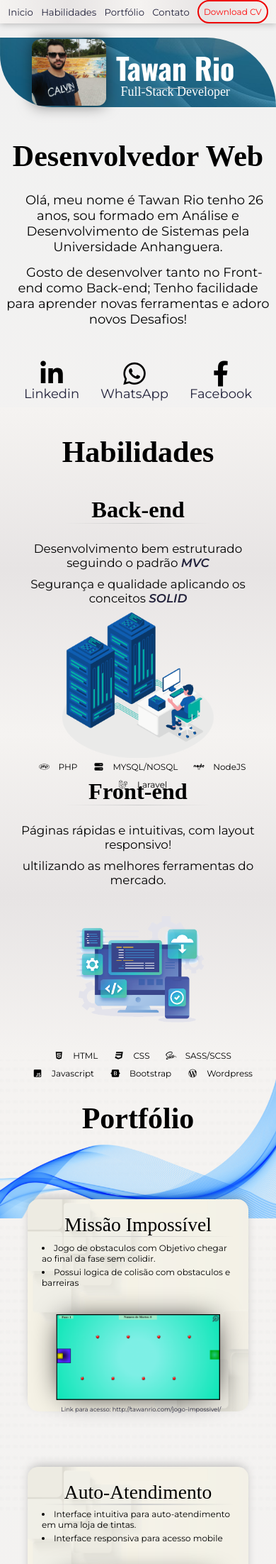
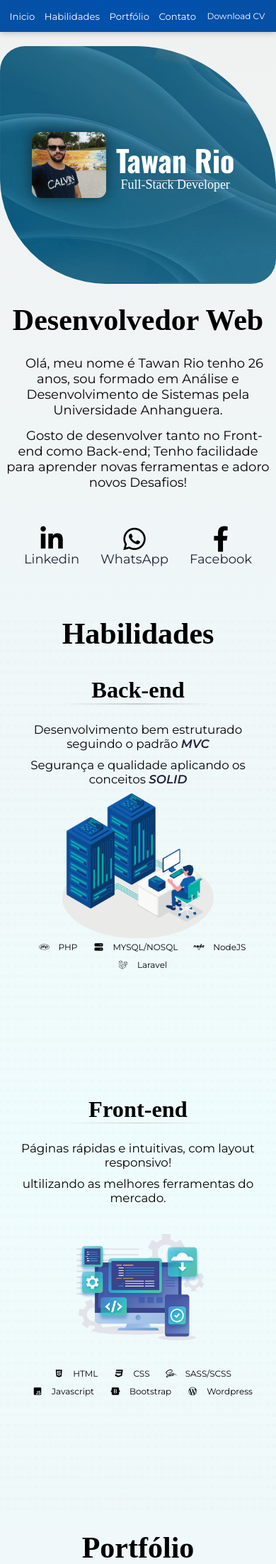
Before and after one commit to tawanrio/meu-site, a PHP site: page / in a window 390 px wide. Shown: the top 2204 px of the page at 71% size. Run offline with PHP 8.4, Linux system fonts and the light colour scheme; some libraries are stand-ins or nearby versions; some web fonts are replaced.

Commit message:
22/07 final

```diff
--- a/assets/css/style.css
+++ b/assets/css/style.css
@@ -61,6 +61,7 @@ header .home {
   text-align: center;
   flex-direction: column;
   padding: 2%;
+  height: 65;
 }
 header .home-content {
   font-size: 1.1rem;
@@ -68,7 +69,7 @@ header .home-content {
 }
 @media (max-width: 425px) {
   header .home-content {
-    margin-top: 10%;
+    margin-top: 5%;
   }
 }
 header .home-content-title {
@@ -78,13 +79,8 @@ header .home-content-title {
   text-align: center;
   text-align: center;
 }
-@media (max-width: 425px) {
-  header .home-content-title {
-    font-size: 3.5rem;
-  }
-}
 header .home-content-desc {
-  margin-top: 20px;
+  margin-top: 5%;
 }
 @media (max-width: 425px) {
   header .home-content-desc {
@@ -119,7 +115,7 @@ header .home-social-media a {
 }
 @media (max-width: 425px) {
   header .home-social-media a {
-    margin: 0 15px;
+    margin: 1% 15px;
   }
 }
 header .home-social-media a i {
@@ -163,7 +159,7 @@ body {
   grid-template-areas: "header" "main" "footer";
   background-color: #f5f2e6;
   background-repeat: no-repeat;
-  background-image: linear-gradient(to top, #f1f1f1, #f5f3f1, #f1f1f1);
+  background-image: linear-gradient(to top, #f1f1f1, #effcfd, #f1f1f1);
   margin: 0 auto;
 }
 
@@ -182,7 +178,6 @@ header {
     background-position-x: 0px;
     background-position-y: -280.5vh;
     background-size: 65vh;
-    height: 68vh;
     flex-direction: column;
   }
 }
@@ -248,7 +243,7 @@ main #portfolio-bg {
 }
 @media (max-width: 425px) {
   main #portfolio-bg {
-    top: 180%;
+    top: 261%;
   }
 }
 
@@ -271,9 +266,9 @@ header .person {
   header .person {
     margin-top: 5%;
     flex-direction: row;
-    height: 24%;
+    height: 100%;
     background-image: url("../img/backgrounds/background3.jpg");
-    border-radius: 0px 200px 0px 150px;
+    border-radius: 35px 200px 35px 150px;
   }
 }
 header .person #foto-m {
@@ -344,8 +339,8 @@ header nav.nav {
   header nav.nav {
     position: static;
     width: 100%;
-    background-image: linear-gradient(to right, #f5f3f1, #e7e4e4, #f5f3f1, #e7e4e4, #f5f3f1);
     border-radius: 0;
+    background-image: linear-gradient(to right, #0650a5, #0051ad, #0650a5);
     box-shadow: 0px 0px 10px 0px rgba(0, 0, 0, 0.3);
   }
 }
@@ -360,6 +355,13 @@ header nav.nav ul li#cv {
   padding: 7px;
   cursor: pointer;
 }
+@media (max-width: 425px) {
+  header nav.nav ul li#cv {
+    color: white;
+    border: solid rgba(238, 238, 238, 0) 2px;
+    padding: 0;
+  }
+}
 header nav.nav ul li#cv:hover {
   background-image: linear-gradient(to right, rgba(131, 206, 216, 0), rgba(21, 118, 175, 0.1921568627), rgba(9, 153, 236, 0));
   color: #0917db;
@@ -370,22 +372,26 @@ header nav.nav ul li {
   display: flex;
   align-items: center;
 }
+@media (max-width: 425px) {
+  header nav.nav ul li {
+    padding: 15px 0;
+  }
+}
 header nav.nav ul li a {
   font-size: 1.1rem;
   border-radius: 45px;
   cursor: pointer;
+}
+@media (max-width: 425px) {
+  header nav.nav ul li a {
+    color: white;
+  }
 }
 header nav.nav ul li a:hover {
   color: #28db91;
   text-decoration: underline;
 }
 
-@media (max-width: 425px) {
-  main .skill {
-    background-image: linear-gradient(to top, #f5f3f1, #e7e4e4, #f5f3f1, #e7e4e4, #f5f3f1);
-    background-repeat: no-repeat;
-  }
-}
 main .skill-title {
   font-weight: 600;
   font-family: "Cormorant SC", serif;
@@ -400,7 +406,8 @@ main .skill-title {
 }
 @media (max-width: 425px) {
   main .skill-title {
-    margin-top: 10%;
+    margin-bottom: 0%;
+    margin-top: 15%;
   }
 }
 main .skill-card {
@@ -410,7 +417,7 @@ main .skill-card {
 }
 @media (max-width: 425px) {
   main .skill-card {
-    height: 47vh;
+    height: 70vh;
     display: grid;
     grid-template-columns: 1fr 1fr;
     grid-template-rows: 1fr 1fr 1fr;
@@ -461,6 +468,11 @@ main .skill-card-content-title {
 @media (max-width: 425px) {
   main .skill-card-content-title {
     font-size: 2.7rem;
+  }
+}
+@media (max-width: 425px) {
+  main .skill-card-content-title {
+    margin-top: 10%;
   }
 }
 main .skill-card-content hr {
@@ -551,7 +563,6 @@ main .portfolio-carousel {
 @media (max-width: 425px) {
   main .portfolio-carousel {
     flex-direction: column;
-    height: 120vh;
   }
 }
 main .portfolio-carousel-card {
--- a/assets/sass/2-layouts/_layouts-mixins.sass
+++ b/assets/sass/2-layouts/_layouts-mixins.sass
@@ -29,8 +29,6 @@
     font-family: 'Cormorant SC', serif
     font-size: 3.5rem
     text-align: center
-    @include base-mixins.mobile
-        font-size: 3.5rem
 
 @mixin title-h2
     font-weight: 600
--- a/assets/sass/2-layouts/_person.sass
+++ b/assets/sass/2-layouts/_person.sass
@@ -11,10 +11,10 @@ header .person
    @include base-mixins.mobile
       margin-top: 5%
       flex-direction: row
-      height: 24%
+      height: 100%
       // background-color: variables.$bg-color
       background-image: url('../img/backgrounds/background3.jpg')
-      border-radius: 0px 200px 0px 150px
+      border-radius: 35px 200px 35px 150px
 
 
    #foto-m
--- a/assets/sass/2-layouts/_portfolio.sass
+++ b/assets/sass/2-layouts/_portfolio.sass
@@ -19,7 +19,7 @@ main .portfolio
 
       @include base-mixins.mobile
          flex-direction: column
-         height: 120vh
+         // height: 100vh
          // margin-top: 10%
 
 
--- a/assets/sass/2-layouts/_template.sass
+++ b/assets/sass/2-layouts/_template.sass
@@ -9,7 +9,7 @@ body
    grid-template-areas: "header" "main" "footer"
    background-color: variables.$secundary-bg-color
    background-repeat: no-repeat
-   background-image: linear-gradient(to top, #f1f1f1, #f5f3f1, #f1f1f1 )
+   background-image: linear-gradient(to top, #f1f1f1, #effcfd, #f1f1f1 )
    // background-size: 100vh
    // max-width: 1300px
    margin: 0 auto
@@ -33,7 +33,7 @@ header
       background-position-x: 0px
       background-position-y: -280.5vh
       background-size: 65vh
-      height: 68vh
+      // height: 100vh
       flex-direction: column
 
    .person
@@ -84,7 +84,7 @@ main
       z-index: -1
       top: 233%
       @include base-mixins.mobile
-         top: 180%
+         top: 261%
 
 footer
    grid-area: footer
--- a/index.html
+++ b/index.html
@@ -134,7 +134,7 @@
          <section id="portfolio" class="portfolio" >
             <h2 class="portfolio-title" data-aos="fade-up" data-aos-duration="500">Portfólio</h2>
             <div class="portfolio-carousel" data-aos="fade-up" data-aos-duration="1500">
-               <div class="portfolio-carousel-card" >
+               <!-- <div class="portfolio-carousel-card" >
                   <div class="portfolio-carousel-card-header">
                      <h3 class="portfolio-carousel-card-header-title">Missão Impossível<hr></h3>
                   </div>
@@ -150,7 +150,7 @@
                         <p><a href="http://tawanrio.com/jogo-impossivel/" target="_blank">Link para acesso: http://tawanrio.com/jogo-impossivel/</a></p>
                      </div>
                   </div>
-               </div>
+               </div> -->
                <div class="portfolio-carousel-card">
                   <div class="portfolio-carousel-card-header">
                      <h3 class="portfolio-carousel-card-header-title">Auto-Atendimento<hr></h3>
@@ -169,7 +169,7 @@
                      </div>
                   </div>
                </div>
-               <div class="portfolio-carousel-card">
+               <!-- <div class="portfolio-carousel-card">
                   <div class="portfolio-carousel-card-header">
                      <h3 class="portfolio-carousel-card-header-title">Jogo da velha<hr></h3>
                   </div>
@@ -185,7 +185,7 @@
                         <p><a href="http://tawanrio.com/jogo-da-velha/" target="_blank">Link para acesso: http://tawanrio.com/jogo-da-velha/</a></p>
                      </div>
                   </div>
-               </div>
+               </div> -->
             </div>
             <!-- <img id="portfolio-bg" src="assets/img/backgrounds/bg-horizontal.png" alt=""> -->
             <!-- <img id="portfolio-bg" src="assets/img/backgrounds/onda.png" alt=""> -->
```
Also changed, not shown: other parts of assets/css/style.css (+37 -3 lines), assets/sass/2-layouts/_footer.sass (+14 -1 lines), assets/sass/2-layouts/_home.sass (+4 -3 lines), assets/sass/2-layouts/_nav.sass (+12 -1 lines), assets/sass/2-layouts/_skill.sass (+6 -5 lines), assets/sass/2-layouts/_whats.sass (+10 -2 lines), 1 other file.
